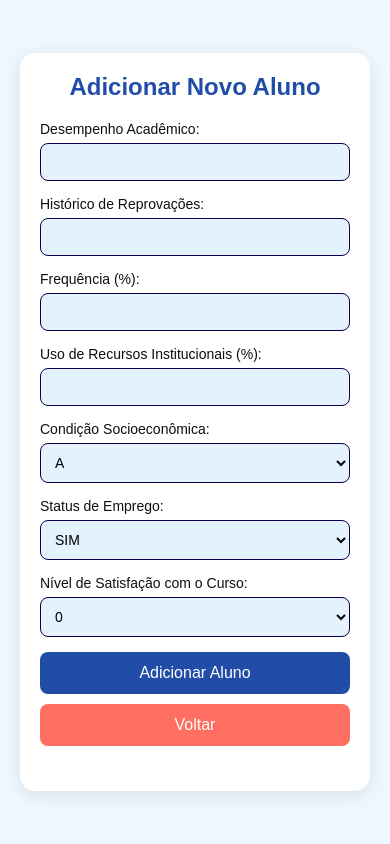
After one commit to Well-Sonn/data-list-students, a Flask app: page /nova_analise in a window 390 px wide. The commit adds this page. Run offline with Flask 3, Linux system fonts and the light colour scheme.

Commit message:
atualizacoes de tela, criacao dos dashs e alteracoes de tabela

```diff
--- a/main.py
+++ b/main.py
@@ -1,9 +1,110 @@
-from flask import Flask, render_template
+from flask import Flask, render_template, request, redirect, url_for
+import pandas as pd
+from sklearn.model_selection import train_test_split
+from sklearn.ensemble import RandomForestClassifier
+from sklearn.preprocessing import LabelEncoder
 
 app = Flask(__name__, static_url_path='/static')
 
 @app.route('/')
 def index():
     return render_template('html/acesso.html')
+
+@app.route('/menu')
+def menu():
+    return render_template('html/menu.html')
+
+@app.route('/dashboards')
+def dashboards():
+    return render_template('html/dashboards.html')
+
+@app.route('/nova_analise')
+def nova_analise():
+    return render_template('html/nova_analise.html')
+
+@app.route('/adicionar_aluno', methods=['POST'])
+def adicionar_aluno():
+    # Obter dados do formulário
+    desempenho_academico = float(request.form['desempenho_academico'])
+    historico_reprovacoes = int(request.form['historico_reprovacoes'])
+    frequencia = float(request.form['frequencia'])
+    uso_recursos = float(request.form['uso_recursos'])
+    condicao_socioeconomica = request.form['condicao_socioeconomica']
+    status_emprego = request.form['status_emprego']
+    nivel_satisfacao = int(request.form['nivel_satisfacao'])
+
+    # Carregar o DataFrame existente
+    df = pd.read_csv("dataListStudent.csv", sep=",", decimal=".")
+
+    # Preprocessamento dos dados
+    le_condicao = LabelEncoder()
+    le_status = LabelEncoder()
+    le_abandono = LabelEncoder()
+
+    df['Condição Socioeconômica'] = le_condicao.fit_transform(df['Condição Socioeconômica'])
+    df['Status de Emprego'] = le_status.fit_transform(df['Status de Emprego'])
+    df['Abandono'] = le_abandono.fit_transform(df['Abandono'])
+
+    # Separar características e rótulo
+    X = df.drop(columns=['ID', 'Abandono'])
+    y = df['Abandono']
+
+    # Dividir os dados em conjuntos de treino e teste
+    X_train, X_test, y_train, y_test = train_test_split(X, y, test_size=0.2, random_state=42)
+
+    # Treinar o modelo
+    model = RandomForestClassifier(random_state=42)
+    model.fit(X_train, y_train)
+
+    # Transformar os novos dados
+    condicao_socioeconomica_encoded = le_condicao.transform([condicao_socioeconomica])[0] if condicao_socioeconomica in le_condicao.classes_ else -1
+    status_emprego_encoded = le_status.transform([status_emprego])[0] if status_emprego in le_status.classes_ else -1
+
+    if condicao_socioeconomica_encoded == -1 or status_emprego_encoded == -1:
+        return "Erro: Condição Socioeconômica ou Status de Emprego desconhecido."
+
+    # Prever a evasão do novo aluno
+    novo_aluno = pd.DataFrame({
+        'Desempenho Acadêmico': [desempenho_academico],
+        'Histórico de Reprovações': [historico_reprovacoes],
+        'Frequência (%)': [frequencia],
+        'Uso de Recursos Institucionais (%)': [uso_recursos],
+        'Condição Socioeconômica': [condicao_socioeconomica_encoded],
+        'Status de Emprego': [status_emprego_encoded],
+        'Nível de Satisfação com o Curso': [nivel_satisfacao]
+    })
+
+    previsao = model.predict(novo_aluno)[0]
+    resultado = "ESSE ALUNO É PASSIVEL DE EVASAO" if previsao == 1 else "ESSE ALUNO NAO É PASSIVEL DE EVASAO"
+
+    # Adicionar ID e previsão ao novo aluno
+    novo_aluno['ID'] = df['ID'].max() + 1
+    novo_aluno['Abandono'] = 'sim' if previsao == 1 else 'nao'
+
+    return render_template('html/resultado_analise.html', resultado=resultado, aluno=novo_aluno.to_dict(orient='records')[0])
+
+@app.route('/confirmar_adicao', methods=['POST'])
+def confirmar_adicao():
+    # Obter dados do formulário
+    aluno = request.form.to_dict()
+    aluno['ID'] = int(aluno['ID'])
+    aluno['Desempenho Acadêmico'] = float(aluno['Desempenho Acadêmico'])
+    aluno['Histórico de Reprovações'] = int(aluno['Histórico de Reprovações'])
+    aluno['Frequência (%)'] = float(aluno['Frequência (%)'])
+    aluno['Uso de Recursos Institucionais (%)'] = float(aluno['Uso de Recursos Institucionais (%)'])
+    aluno['Nível de Satisfação com o Curso'] = int(aluno['Nível de Satisfação com o Curso'])
+    aluno['Abandono'] = aluno['Abandono']
+
+    # Carregar o DataFrame existente
+    df = pd.read_csv("dataListStudent.csv", sep=",", decimal=".")
+
+    # Adicionar o novo aluno ao DataFrame
+    novo_aluno_df = pd.DataFrame([aluno])
+    df = pd.concat([df, novo_aluno_df], ignore_index=True)
+
+    # Salvar o DataFrame atualizado no arquivo CSV
+    df.to_csv("dataListStudent.csv", index=False, sep=",", decimal=".")
+    return redirect(url_for('menu'))
+
 if __name__ == '__main__':
     app.run(debug=True)
--- /dev/null
+++ b/static/css/cadastro.css
@@ -0,0 +1,133 @@
+/* Resetando margens e preenchimentos para todos os elementos */
+* {
+    margin: 0;
+    padding: 0;
+    box-sizing: border-box;
+    font-family: 'Poppins', sans-serif;
+}
+
+/* Estilizando o corpo da página */
+body {
+    background-color: #f0f8ff;
+    display: flex;
+    justify-content: center;
+    align-items: center;
+    height: 100vh;
+    padding: 20px;
+}
+
+/* Container que envolve todo o formulário */
+.container {
+    background-color: #ffffff;
+    box-shadow: 0 4px 20px rgba(0, 0, 0, 0.1);
+    border-radius: 15px;
+    padding: 30px;  /* Reduzindo o padding para tornar a caixa mais compacta */
+    width: 100%;
+    max-width: 600px;  /* Ajuste no tamanho máximo para ficar mais compacto */
+    text-align: center;
+}
+
+/* Título do formulário */
+.container h1 {
+    color: #214ca8;
+    font-size: 24px;  /* Reduzindo o tamanho do título */
+    font-weight: 600;
+    margin-bottom: 20px;
+}
+
+/* Estilizando o formulário */
+.form {
+    display: flex;
+    flex-direction: column;
+}
+
+/* Estilizando os grupos de campos */
+.form-group {
+    margin-bottom: 15px;  /* Reduzindo o espaçamento entre os campos */
+    text-align: left;
+}
+
+/* Estilizando os rótulos (labels) */
+.form-group label {
+    font-size: 14px;  /* Ajustando o tamanho da fonte dos labels */
+    color: #0f0f0f;
+    margin-bottom: 6px;  /* Diminui o espaçamento abaixo dos rótulos */
+    display: block;
+}
+
+/* Estilizando os campos de entrada de texto e número */
+.form-group input[type="number"], .form-group select {
+    width: 100%;
+    padding: 10px;  /* Reduzindo o padding dentro dos campos */
+    font-size: 14px;  /* Ajustando o tamanho da fonte dentro dos campos */
+    border: 1px solid #0e004d;
+    border-radius: 8px;  /* Menor arredondamento nas bordas */
+    background-color: #e3f2fd;
+    transition: border-color 0.3s ease, box-shadow 0.3s ease;
+}
+
+.form-group input[type="number"]:focus, .form-group select:focus {
+    border-color: #214ca8;
+    box-shadow: 0 0 8px rgba(14, 14, 14, 0.3);
+}
+
+/* Estilizando o botão de envio */
+.submit-btn {
+    width: 48%;
+    padding: 12px;  /* Reduzindo o padding do botão */
+    font-size: 16px;  /* Ajustando o tamanho da fonte */
+    color: #ffffff;
+    background-color: #214ca8;
+    border: none;
+    border-radius: 8px;  /* Menor arredondamento */
+    cursor: pointer;
+    transition: background-color 0.3s ease;
+    display: inline-block;
+    margin-bottom: 10px;  /* Adicionando um pouco de espaçamento entre os botões */
+}
+
+/* Efeito hover no botão de envio */
+.submit-btn:hover {
+    background-color: #02213d;
+}
+
+/* Estilizando o botão de voltar */
+.back-btn {
+    width: 48%;
+    padding: 12px;  /* Reduzindo o padding do botão */
+    font-size: 16px;  /* Ajustando o tamanho da fonte */
+    color: #ffffff;
+    background-color: #ff6f61;
+    border: none;
+    border-radius: 8px;  /* Menor arredondamento */
+    cursor: pointer;
+    transition: background-color 0.3s ease;
+    text-align: center;
+    text-decoration: none;
+    display: inline-block;
+}
+
+/* Efeito hover no botão de voltar */
+.back-btn:hover {
+    background-color: #e65c50;
+}
+
+/* Tornando o formulário responsivo */
+@media (max-width: 600px) {
+    .container {
+        padding: 20px;
+        width: 100%;
+    }
+
+    .form-group input[type="number"], .form-group select {
+        padding: 10px;
+        font-size: 14px;
+    }
+
+    .submit-btn, .back-btn {
+        font-size: 16px;
+        padding: 12px;
+        width: 100%;
+        margin-bottom: 10px;
+    }
+}
--- a/templates/html/acesso.html
+++ b/templates/html/acesso.html
@@ -9,8 +9,8 @@
 <body>
 
     <h1>Prevenindo a Evasão Acadêmica</h1>
-    <p>Esta aplicação web permite a análise de dados acadêmicos, ajudando instituições de ensino a identificar fatores que influenciam a evasão..</p>
-    <button class="btn" onclick="location.href='dashboard.html'">INICIAR</button>
+    <p>Esta aplicação web permite a análise de dados acadêmicos, ajudando instituições de ensino a identificar fatores que influenciam a evasão.</p>
+    <button class="btn" onclick="location.href='{{ url_for('menu') }}'">INICIAR</button>
 
 </body>
 </html>
--- /dev/null
+++ b/templates/html/nova_analise.html
@@ -0,0 +1,87 @@
+<!DOCTYPE html>
+<html lang="pt-BR">
+<head>
+    <meta charset="UTF-8">
+    <meta name="viewport" content="width=device-width, initial-scale=1.0">
+    <title>Nova Análise</title>
+    <link rel="stylesheet" href="{{ url_for('static', filename='css/cadastro.css') }}">
+    <script>
+        // Função para limitar a entrada de números
+        function limitarEntrada(event, max, min) {
+            var valor = event.target.value;
+            // Impede valores maiores que o máximo ou menores que o mínimo
+            if (valor > max) {
+                event.target.value = max;
+            }
+            if (valor < min) {
+                event.target.value = min;
+            }
+        }
+    </script>
+</head>
+<body>
+    <div class="container">
+        <h1>Adicionar Novo Aluno</h1>
+        <form action="{{ url_for('adicionar_aluno') }}" method="post" class="form">
+            <div class="form-group">
+                <label for="desempenho_academico">Desempenho Acadêmico:</label>
+                <input type="number" step="0.1" id="desempenho_academico" name="desempenho_academico" min="0" max="10" required
+                    oninput="limitarEntrada(event, 10, 0)">
+            </div>
+
+            <div class="form-group">
+                <label for="historico_reprovacoes">Histórico de Reprovações:</label>
+                <input type="number" id="historico_reprovacoes" name="historico_reprovacoes" min="0" max="99" step="0.01" required
+                    oninput="limitarEntrada(event, 99, 0)">
+            </div>
+
+            <div class="form-group">
+                <label for="frequencia">Frequência (%):</label>
+                <input type="number" id="frequencia" name="frequencia" min="0" max="100" step="0.1" required
+                    oninput="limitarEntrada(event, 100, 0)">
+            </div>
+
+            <div class="form-group">
+                <label for="uso_recursos">Uso de Recursos Institucionais (%):</label>
+                <input type="number" id="uso_recursos" name="uso_recursos" min="0" max="100" step="0.1" required
+                    oninput="limitarEntrada(event, 100, 0)">
+            </div>
+
+            <div class="form-group">
+                <label for="condicao_socioeconomica">Condição Socioeconômica:</label>
+                <select id="condicao_socioeconomica" name="condicao_socioeconomica" required>
+                    <option value="A">A</option>
+                    <option value="B">B</option>
+                    <option value="C">C</option>
+                    <option value="D">D</option>
+                </select>
+            </div>
+
+            <div class="form-group">
+                <label for="status_emprego">Status de Emprego:</label>
+                <select id="status_emprego" name="status_emprego" required>
+                    <option value="SIM">SIM</option>
+                    <option value="NAO">NÃO</option>
+                </select>
+            </div>
+
+            <div class="form-group">
+                <label for="nivel_satisfacao">Nível de Satisfação com o Curso:</label>
+                <select id="nivel_satisfacao" name="nivel_satisfacao" required>
+                    <option value="0">0</option>
+                    <option value="1">1</option>
+                    <option value="2">2</option>
+                    <option value="3">3</option>
+                    <option value="4">4</option>
+                    <option value="5">5</option>
+                </select>
+            </div>
+
+            <div class="form-group button-group">
+                <button type="submit" class="submit-btn">Adicionar Aluno</button>
+                <a href="{{ url_for('menu') }}" class="back-btn">Voltar</a>
+            </div>
+        </form>
+    </div>
+</body>
+</html>
```
Also changed, not shown: dashboards/dashboard.py (+84 -2 lines), dataListStudent.csv (+31 -30 lines), templates/html/dashboards.html (added, +12 -0 lines), templates/html/menu.html (added, +14 -0 lines), templates/html/resultado_analise.html (added, +24 -0 lines).
